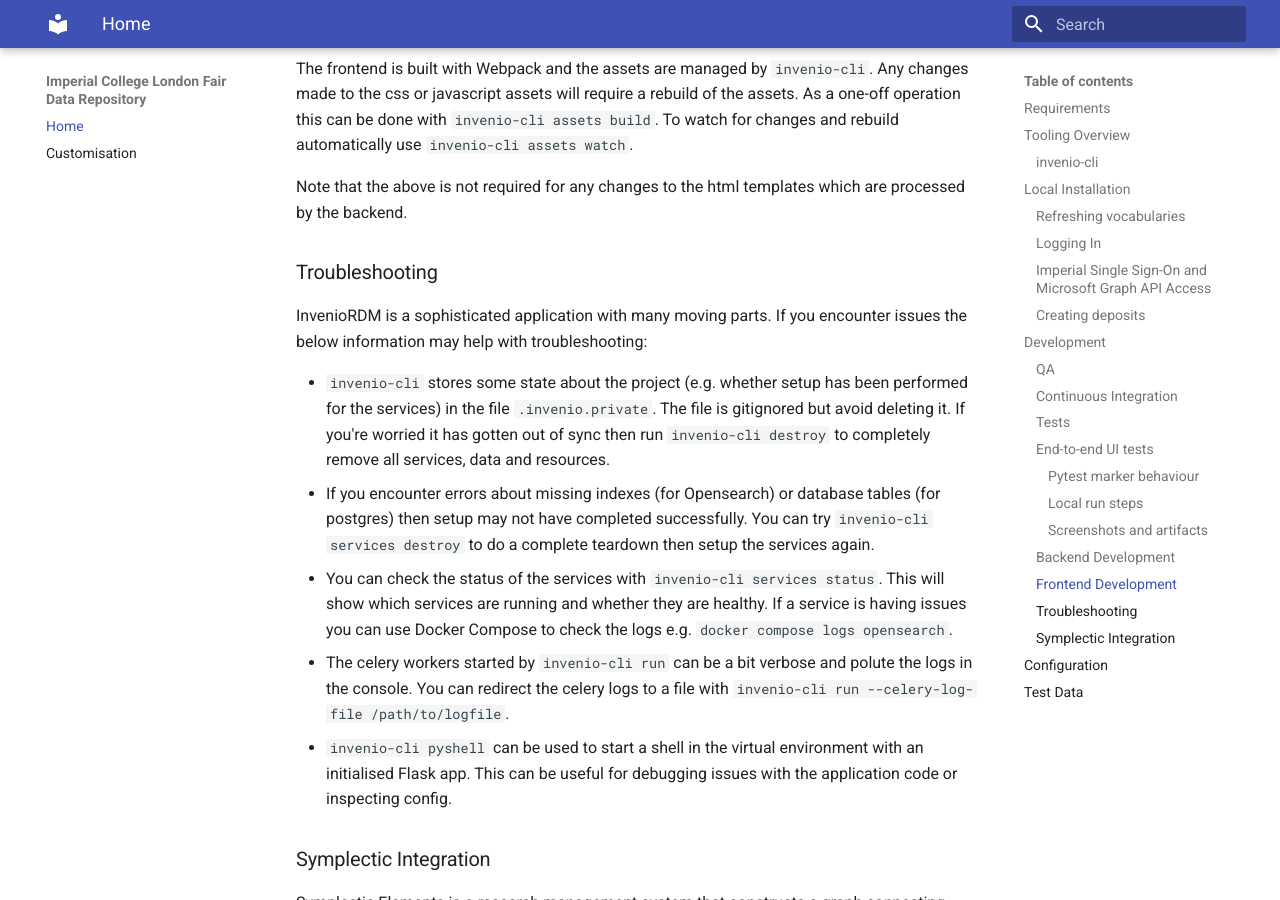
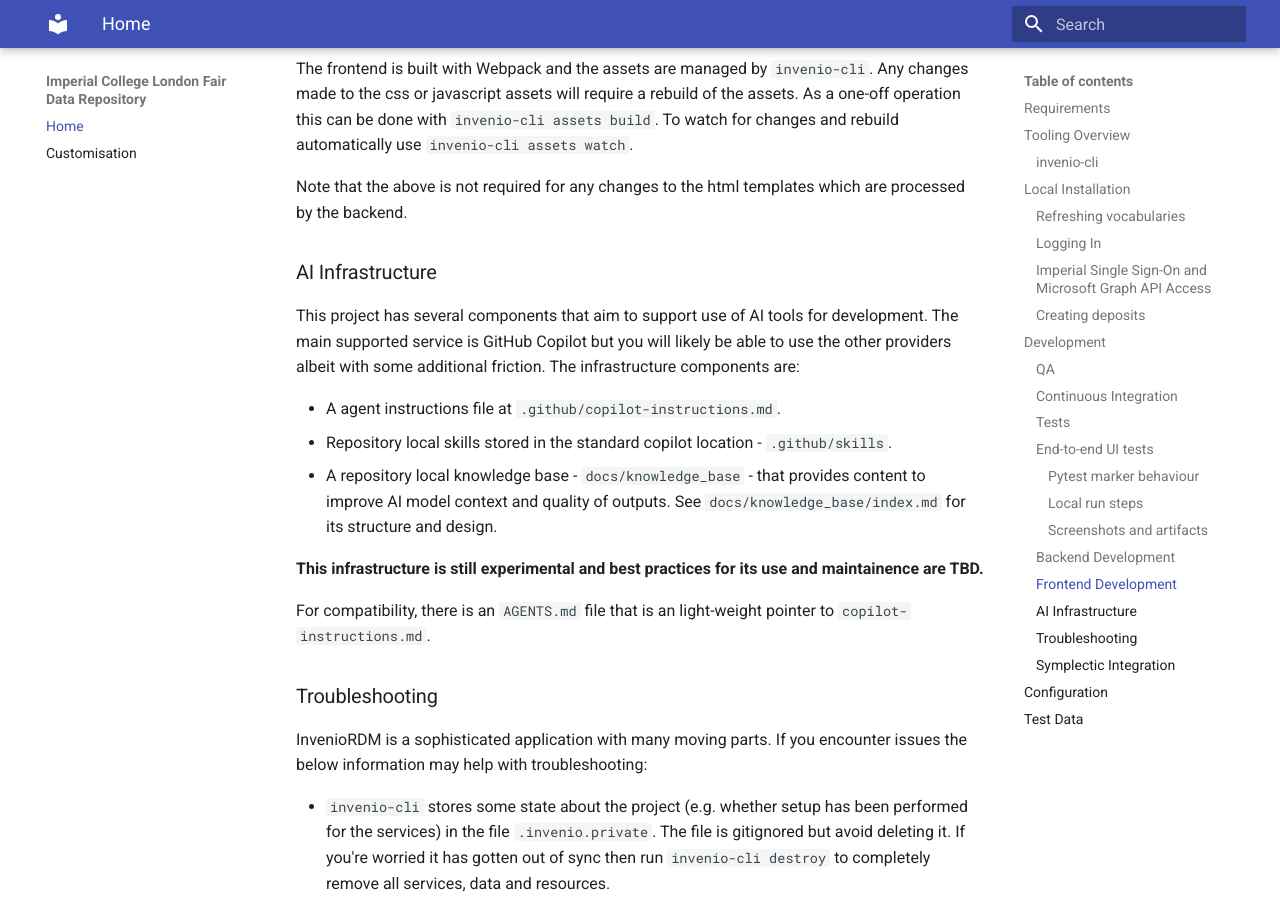
Before and after one commit to ImperialCollegeLondon/fair-data-repository, an MkDocs documentation site: the page built from docs/index.md, in a window 1280 px wide and 900 px high, scrolled down 6065 px. Built offline with MkDocs 1.6.1 and Material for MkDocs 9.7.7, drawn with Linux system fonts in a browser that asks for light colours.

Commit message:
Document AI infrastructure

```diff
--- a/docs/index.md
+++ b/docs/index.md
@@ -271,6 +271,24 @@
 Note that the above is not required for any changes to the html templates which are
 processed by the backend.
 
+### AI Infrastructure
+
+This project has several components that aim to support use of AI tools for development.
+The main supported service is GitHub Copilot but you will likely be able to use the
+other providers albeit with some additional friction. The infrastructure components are:
+
+- A agent instructions file at `.github/copilot-instructions.md`.
+- Repository local skills stored in the standard copilot location - `.github/skills`.
+- A repository local knowledge base - `docs/knowledge_base` - that provides content to
+    improve AI model context and quality of outputs. See `docs/knowledge_base/index.md`
+    for its structure and design.
+
+**This infrastructure is still experimental and best practices for its use and
+maintainence are TBD.**
+
+For compatibility, there is an `AGENTS.md` file that is an light-weight pointer to
+`copilot-instructions.md`.
+
 ### Troubleshooting
 
 InvenioRDM is a sophisticated application with many moving parts. If you encounter
```
